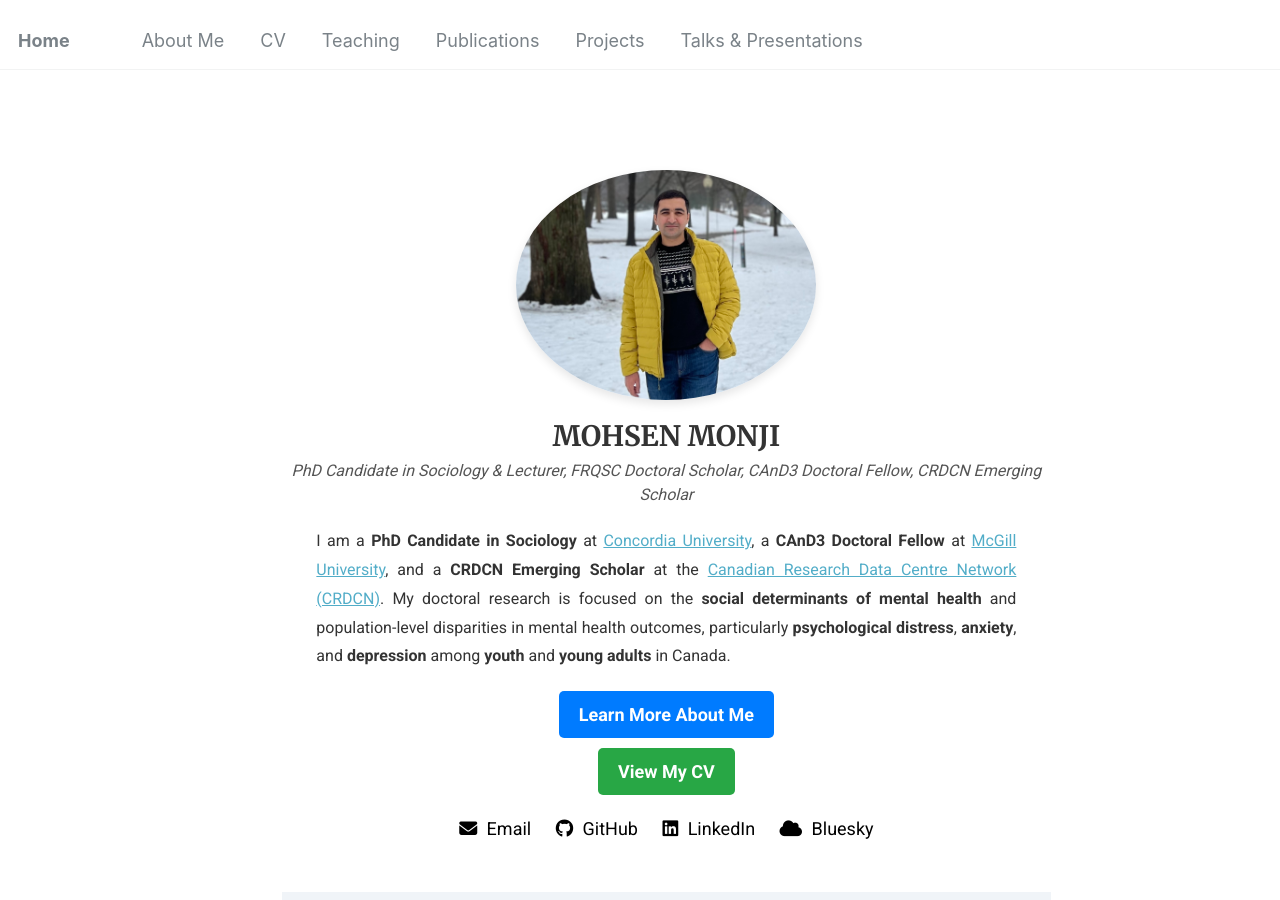
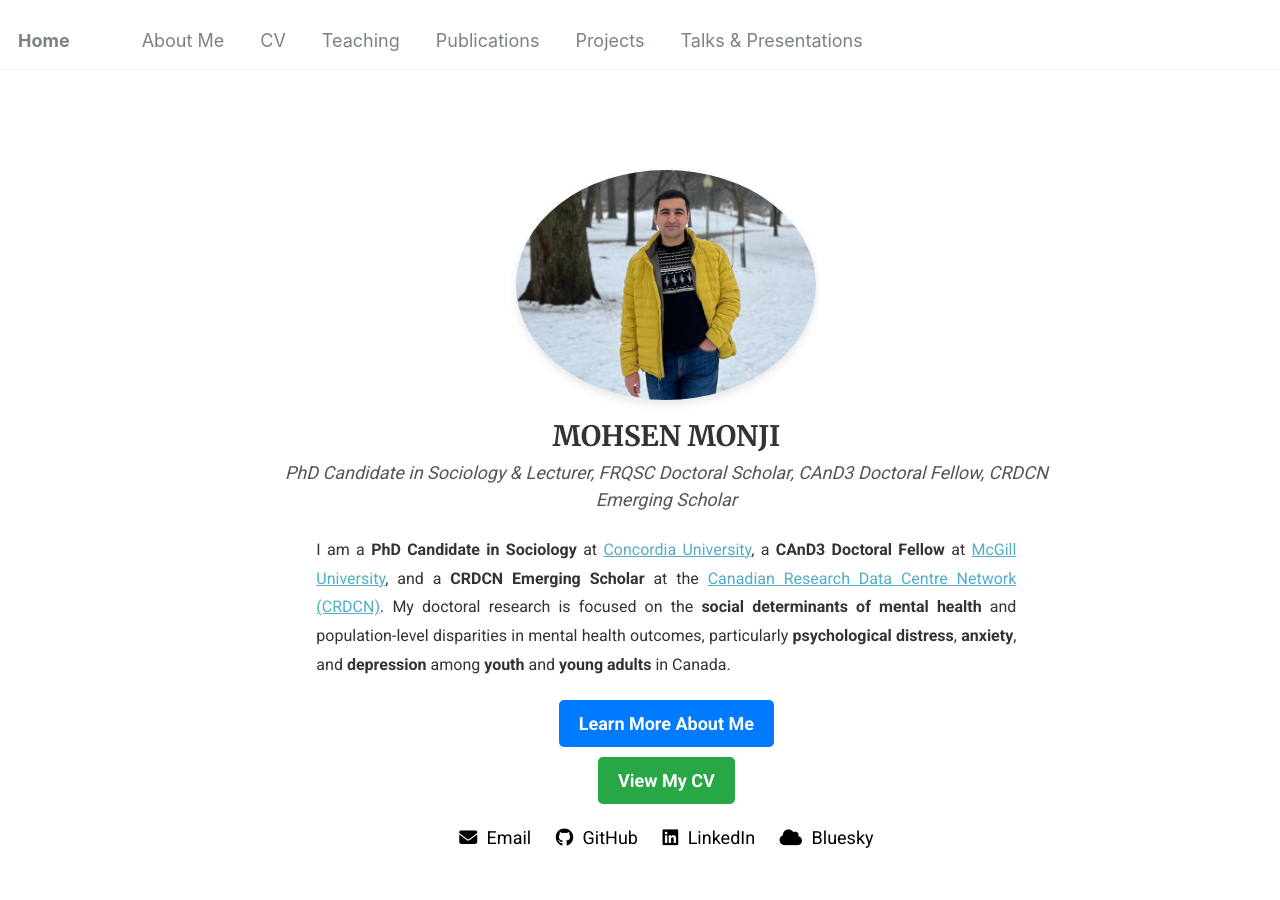
Before and after one commit to Mohsnmonji/mohsnmonji.github.io, a Jekyll site: the page built from _pages/front.md, in a window 1280 px wide and 900 px high. Built offline with Jekyll 4.4.1, drawn with Linux system fonts in a browser that asks for light colours.

Commit message:
Update front.md

```diff
--- a/_pages/front.md
+++ b/_pages/front.md
@@ -15,7 +15,7 @@ hide_avatar: true
   <h1 style="color: #333; margin-bottom: 5px;">MOHSEN MONJI</h1>
 
   <!-- Subtitle -->
-  <p style="font-style: italic; font-size: 16px; margin-top: 5px; color: #555;">
+  <p style="font-style: italic; font-size: 18px; margin-top: 5px; color: #555;">
     PhD Candidate in Sociology & Lecturer, FRQSC Doctoral Scholar, CAnD3 Doctoral Fellow, CRDCN Emerging Scholar
   </p>
 
```
